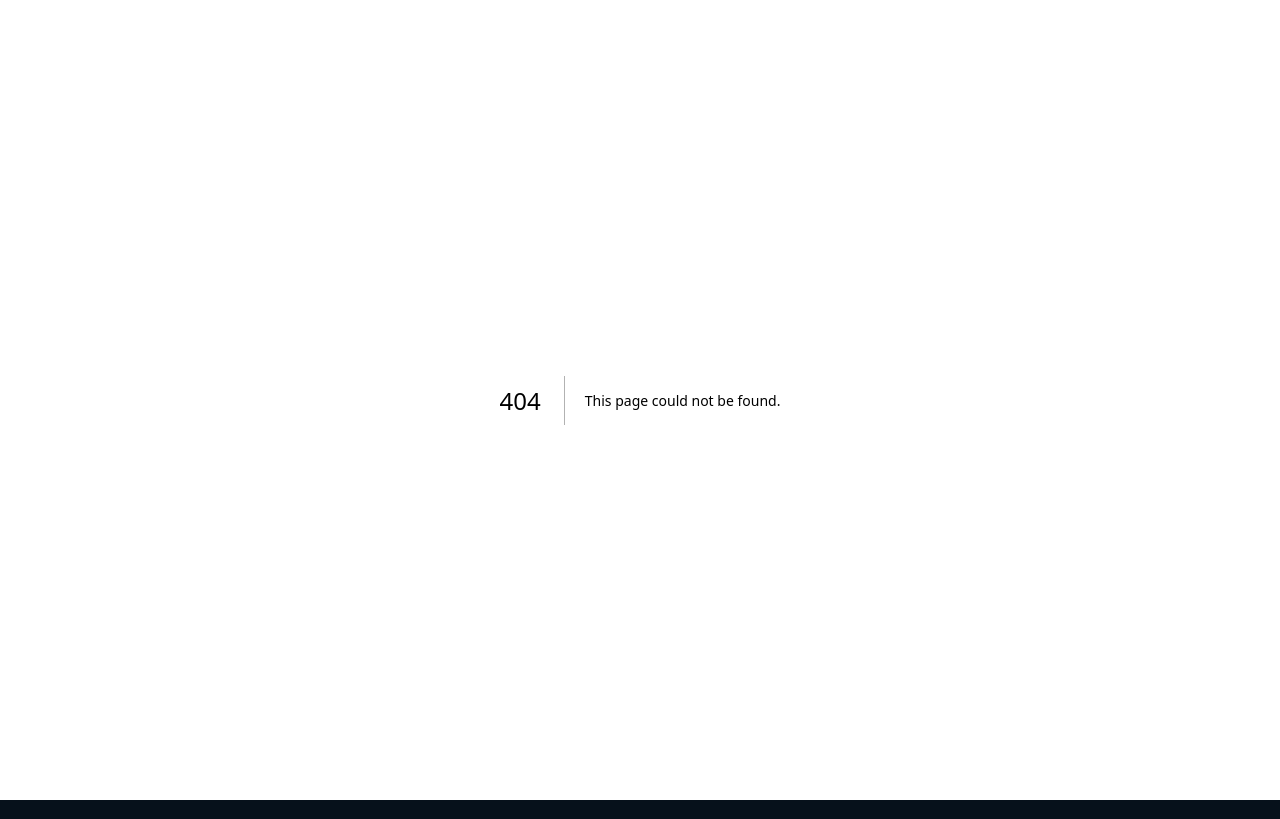
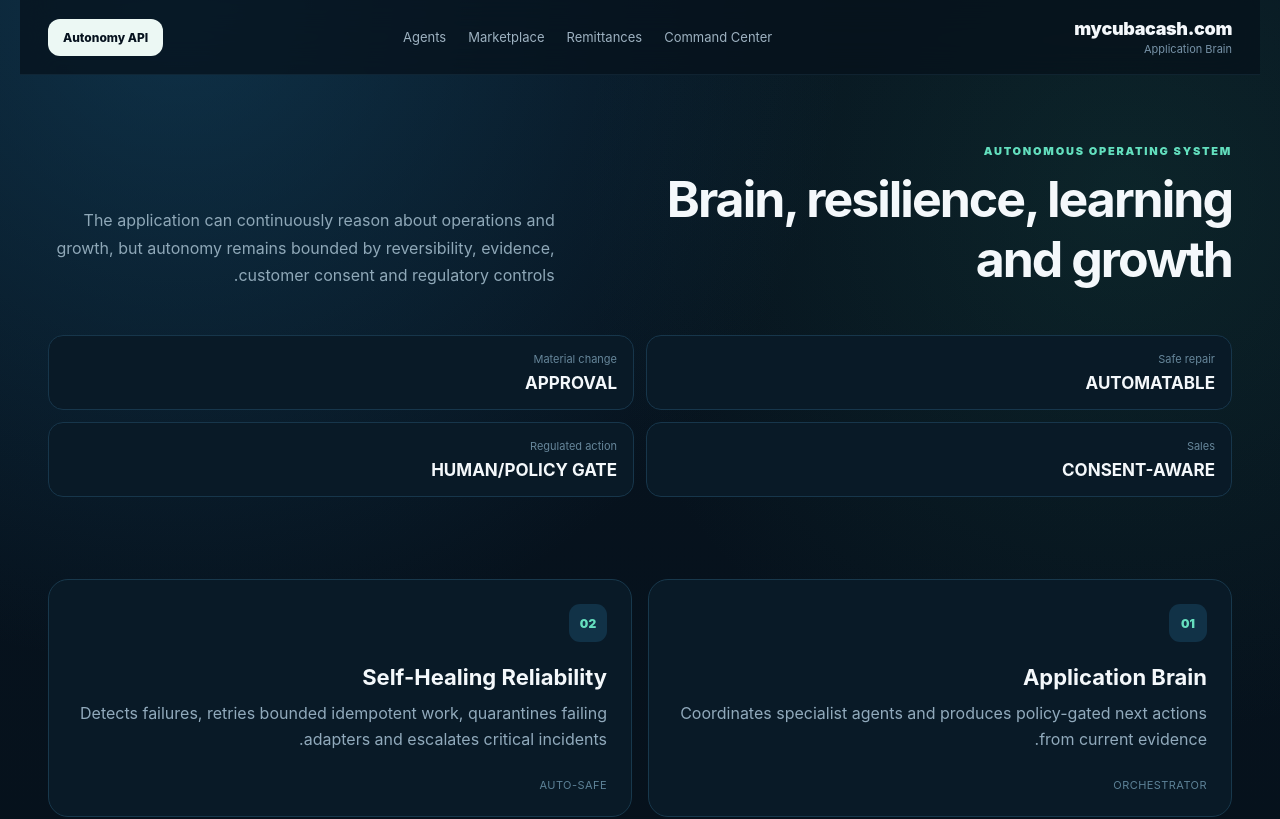
Before and after one commit to SAHJONY/CUBACASH, a Next.js app: page /ar/autonomy in a window 1280 px wide. Before the commit this address had no page. Shown: the top 819 px of the page. Built offline with nearby package versions, Linux system fonts and the light colour scheme.

Commit message:
Add autonomy control center UI

```diff
--- /dev/null
+++ b/app/[locale]/autonomy/page.tsx
@@ -0,0 +1,31 @@
+import { localeOf } from '@/lib/i18n';
+
+const engines=[
+  ['Application Brain','Coordinates specialist agents and produces policy-gated next actions from current evidence.','ORCHESTRATOR'],
+  ['Self-Healing Reliability','Detects failures, retries bounded idempotent work, quarantines failing adapters and escalates critical incidents.','AUTO-SAFE'],
+  ['Self-Improvement','Measures KPI gaps, proposes experiments, enforces guardrails and promotes only validated winners.','EXPERIMENT-GATED'],
+  ['Autonomous Growth','Scores first-party intent, matches marketplace demand, nurtures opted-in prospects and routes qualified opportunities.','CONSENT-GATED']
+] as const;
+
+export default async function Autonomy({params}:{params:Promise<{locale:string}>}){
+  const {locale:raw}=await params; const locale=localeOf(raw); const rtl=locale==='ar';
+  return <main className="shell" dir={rtl?'rtl':'ltr'}>
+    <nav className="nav">
+      <a href={`/${locale}`} className="brandwrap"><div className="brand">mycubacash.com</div><small>Application Brain</small></a>
+      <div className="navlinks"><a href={`/${locale}/dashboard`}>Command Center</a><a href={`/${locale}/remittances`}>Remittances</a><a href={`/${locale}/marketplace`}>Marketplace</a><a href={`/${locale}/agents`}>Agents</a></div>
+      <a className="miniCta" href="/api/autonomy">Autonomy API</a>
+    </nav>
+    <section className="section">
+      <div className="sectionHead"><div><span className="eyebrow">AUTONOMOUS OPERATING SYSTEM</span><h2>Brain, resilience, learning and growth</h2></div><p>The application can continuously reason about operations and growth, but autonomy remains bounded by reversibility, evidence, customer consent and regulatory controls.</p></div>
+      <div className="previewGrid">
+        <div><span>Safe repair</span><strong>AUTOMATABLE</strong></div>
+        <div><span>Material change</span><strong>APPROVAL</strong></div>
+        <div><span>Sales</span><strong>CONSENT-AWARE</strong></div>
+        <div><span>Regulated action</span><strong>HUMAN/POLICY GATE</strong></div>
+      </div>
+    </section>
+    <section className="section" style={{paddingTop:0}}><div className="featureGrid">{engines.map(([n,d,s],i)=><article className="feature" key={n}><div className="icon">{String(i+1).padStart(2,'0')}</div><h3>{n}</h3><p>{d}</p><div className="featureMeta">{s}</div></article>)}</div></section>
+    <section className="policyBlock"><div><span className="eyebrow">CORE DOCTRINE</span><h2>Models propose. Policy authorizes. Evidence promotes.</h2></div><p>No autonomous engine can clear sanctions, approve its own regulated transaction, create binding partner obligations, change material pricing or send marketing to an opted-out user.</p></section>
+    <footer className="footer"><strong>mycubacash.com</strong><span>Autonomous Operating System</span><span>v0.7</span></footer>
+  </main>;
+}
```
